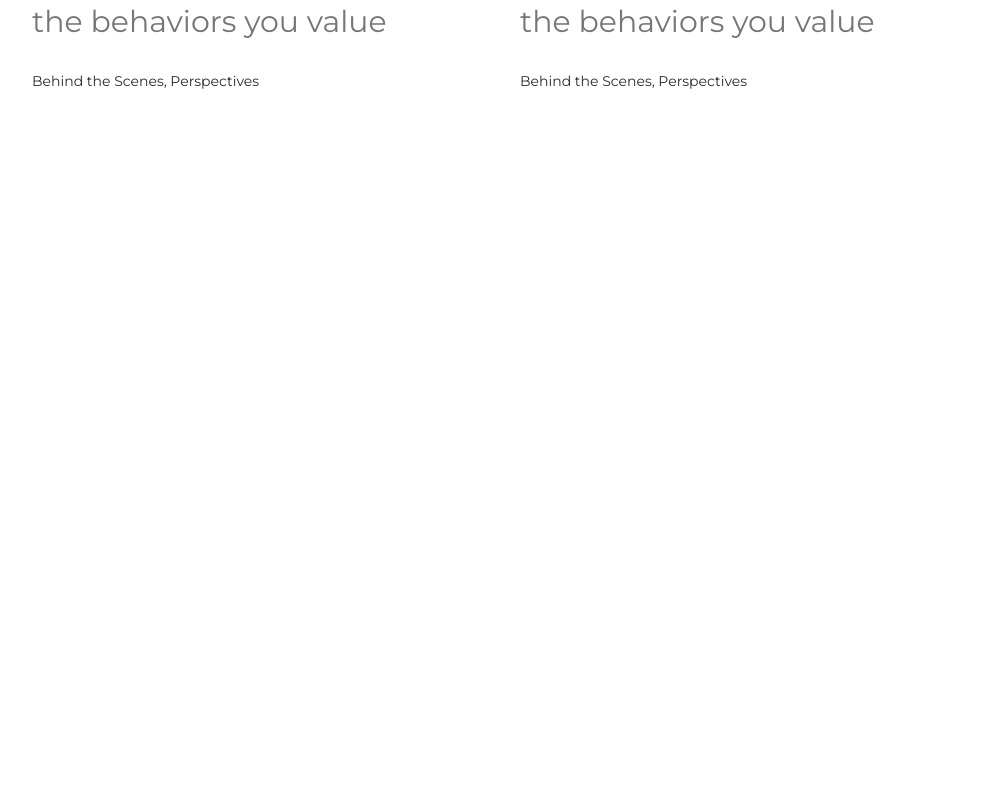
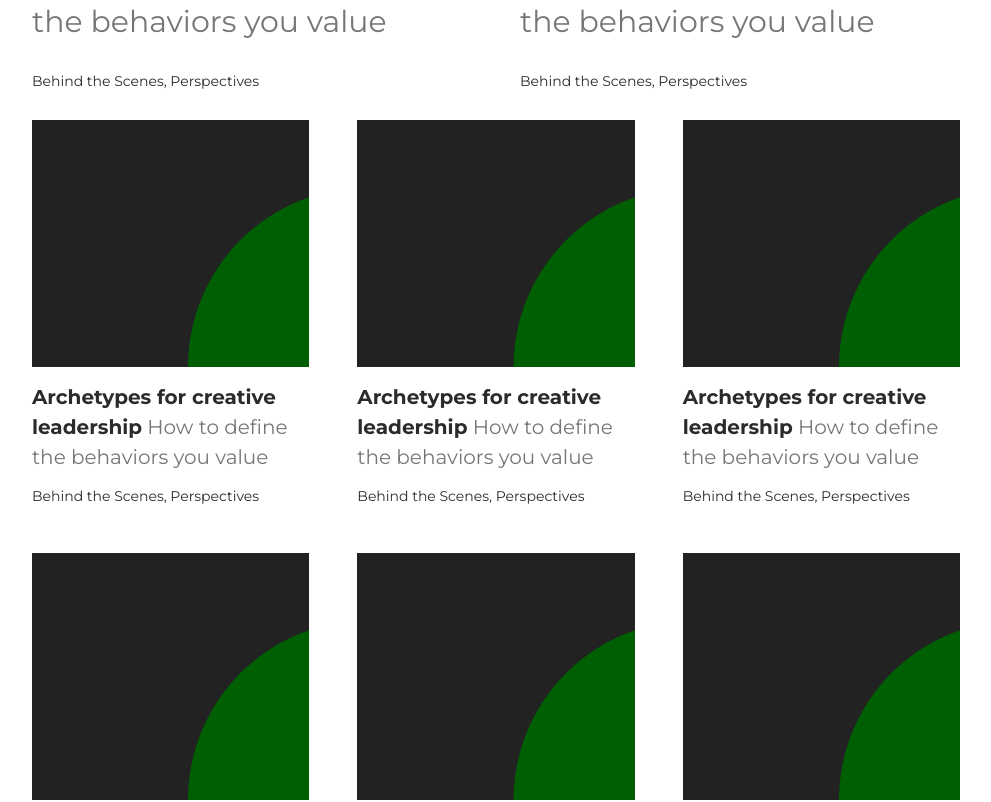
Before and after one commit to wgetDJ/airbnb.design, a React (Create React App) app: page / in a window 1280 px wide. Shown: the part 1381-2183 px from the top of the page, without its empty margins (144-1135 px from the left). Before the commit the page ends 1531 px from the top, so only its background shows below. Built offline with nearby package versions, Linux system fonts and the light colour scheme; a web font is replaced by a local one.

Commit message:
feat: small post card

```diff
--- a/src/components/homepage.js
+++ b/src/components/homepage.js
@@ -4,6 +4,7 @@ import styled from 'styled-components'
 import Header from "./libs/header";
 import LatestPost from "./libs/latestpost";
 import PostCardMedium from "./libs/post-card-medium";
+import PostCardSmall from "./libs/post-card-small";
 
 const Homepage = () => {
     return (
@@ -15,7 +16,12 @@ const Homepage = () => {
                 <PostCardMedium></PostCardMedium>
             </TwoGridWrapper>
             <ThreeGridWrapper>
-
+                <PostCardSmall></PostCardSmall>
+                <PostCardSmall></PostCardSmall>
+                <PostCardSmall></PostCardSmall>
+                <PostCardSmall></PostCardSmall>
+                <PostCardSmall></PostCardSmall>
+                <PostCardSmall></PostCardSmall>
             </ThreeGridWrapper>
         </>
     )
--- a/src/components/libs/post-card-small.js
+++ b/src/components/libs/post-card-small.js
@@ -19,12 +19,12 @@ export default PostCardSmall
 
 const Wrapper = styled.div`
     display: grid;
-    grid-gap: 30px;
+    grid-gap: 15px;
 `
 
 const PostImage = styled.div`
     width: 100%;
-    height: 380px;
+    height: 247px;
     background-image: url('./Leadership-archetypes-blog-header.png');
     background-repeat: no-repeat;
     background-position: 50%;
@@ -32,11 +32,11 @@ const PostImage = styled.div`
 `
 
 const PostTitle = styled.div`
-    font-size: 30px;
+    font-size: 20px;
 
     & a {
         text-decoration: none;
-        line-height: 40px;
+        line-height: 30px;
         color: var(--light-gray);
     }
     & a b {
```
